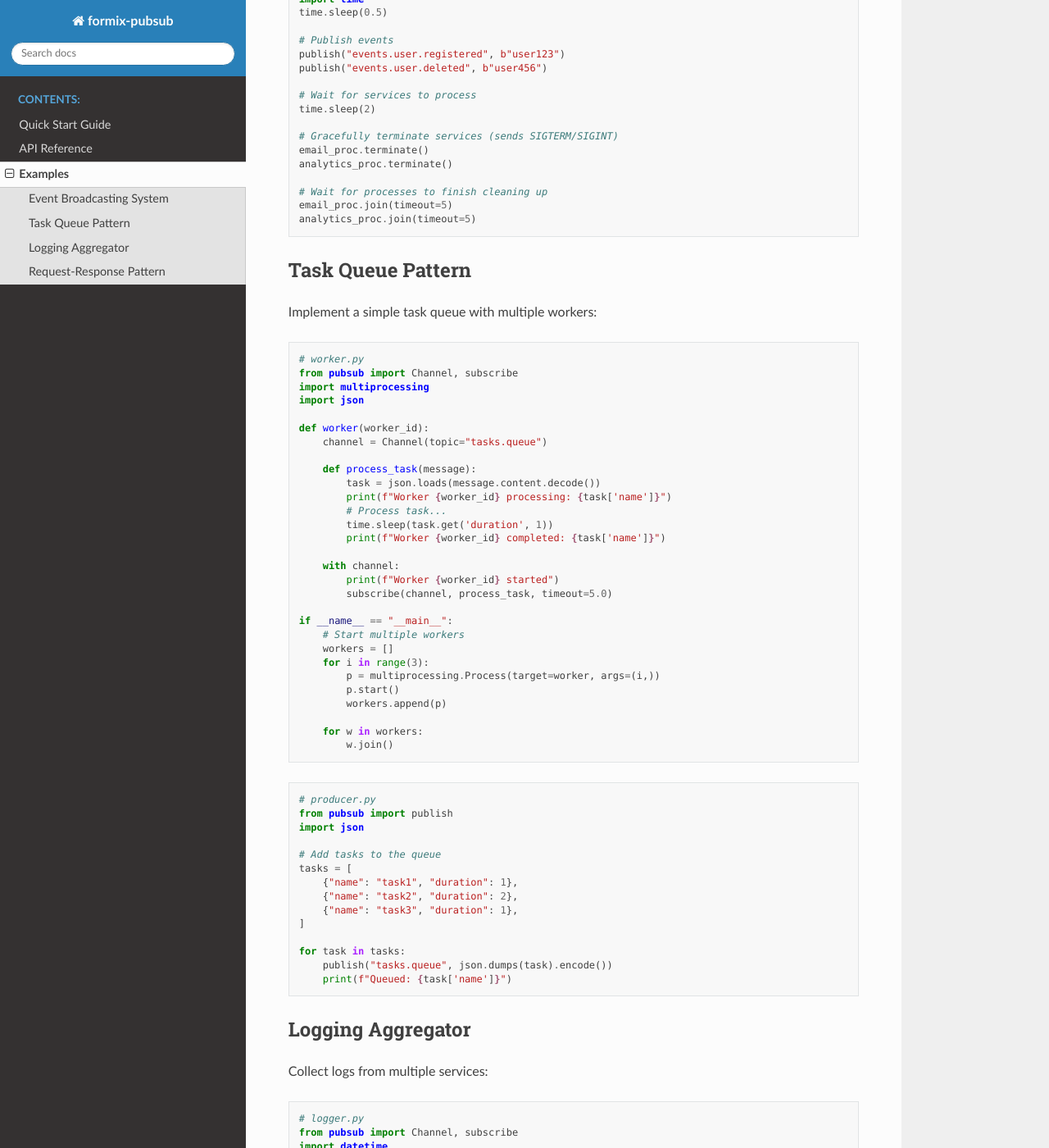
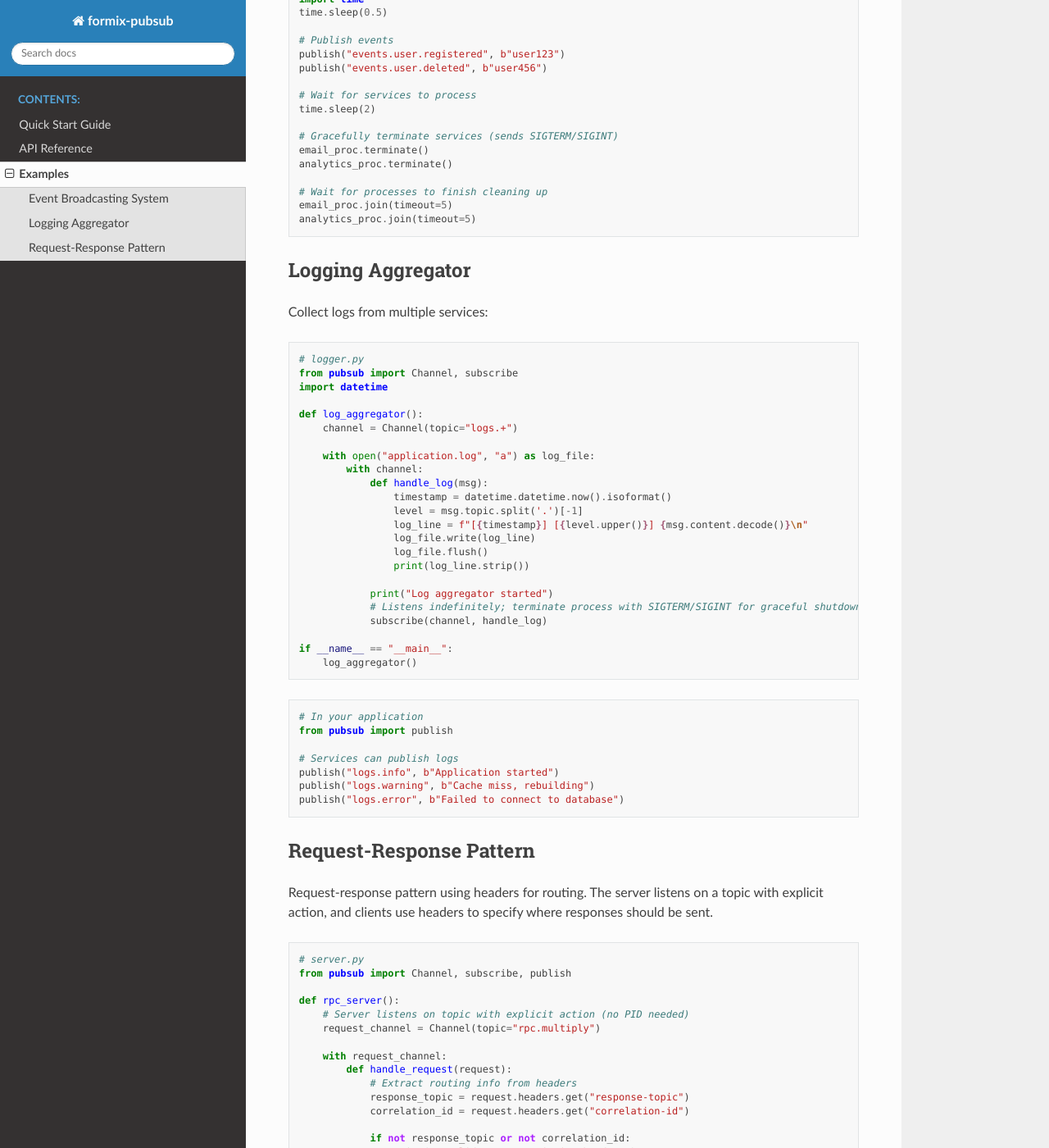
Before and after one commit to formix/pubsub, a Sphinx documentation site: the page built from docs/source/examples.rst, in a window 1280 px wide and 1400 px high, scrolled down 1291 px. Shown: the whole window at 82% size. Built offline with Sphinx 7.4.7 and the Read the Docs theme 3.1.0, drawn with Linux system fonts in a browser that asks for light colours.

Commit message:
chore: remove Task Queue Pattern example from documentation

```diff
--- a/docs/source/examples.rst
+++ b/docs/source/examples.rst
@@ -84,60 +84,6 @@ Create an event broadcasting system where multiple services listen for events:
    # Wait for processes to finish cleaning up
    email_proc.join(timeout=5)
    analytics_proc.join(timeout=5)
-
-Task Queue Pattern
--------------------
-
-Implement a simple task queue with multiple workers:
-
-.. code-block:: python
-
-   # worker.py
-   from pubsub import Channel, subscribe
-   import multiprocessing
-   import json
-
-   def worker(worker_id):
-       channel = Channel(topic="tasks.queue")
-
-       def process_task(message):
-           task = json.loads(message.content.decode())
-           print(f"Worker {worker_id} processing: {task['name']}")
-           # Process task...
-           time.sleep(task.get('duration', 1))
-           print(f"Worker {worker_id} completed: {task['name']}")
-
-       with channel:
-           print(f"Worker {worker_id} started")
-           subscribe(channel, process_task, timeout=5.0)
-
-   if __name__ == "__main__":
-       # Start multiple workers
-       workers = []
-       for i in range(3):
-           p = multiprocessing.Process(target=worker, args=(i,))
-           p.start()
-           workers.append(p)
-
-       for w in workers:
-           w.join()
-
-.. code-block:: python
-
-   # producer.py
-   from pubsub import publish
-   import json
-
-   # Add tasks to the queue
-   tasks = [
-       {"name": "task1", "duration": 1},
-       {"name": "task2", "duration": 2},
-       {"name": "task3", "duration": 1},
-   ]
-
-   for task in tasks:
-       publish("tasks.queue", json.dumps(task).encode())
-       print(f"Queued: {task['name']}")
 
 Logging Aggregator
 ------------------
```
